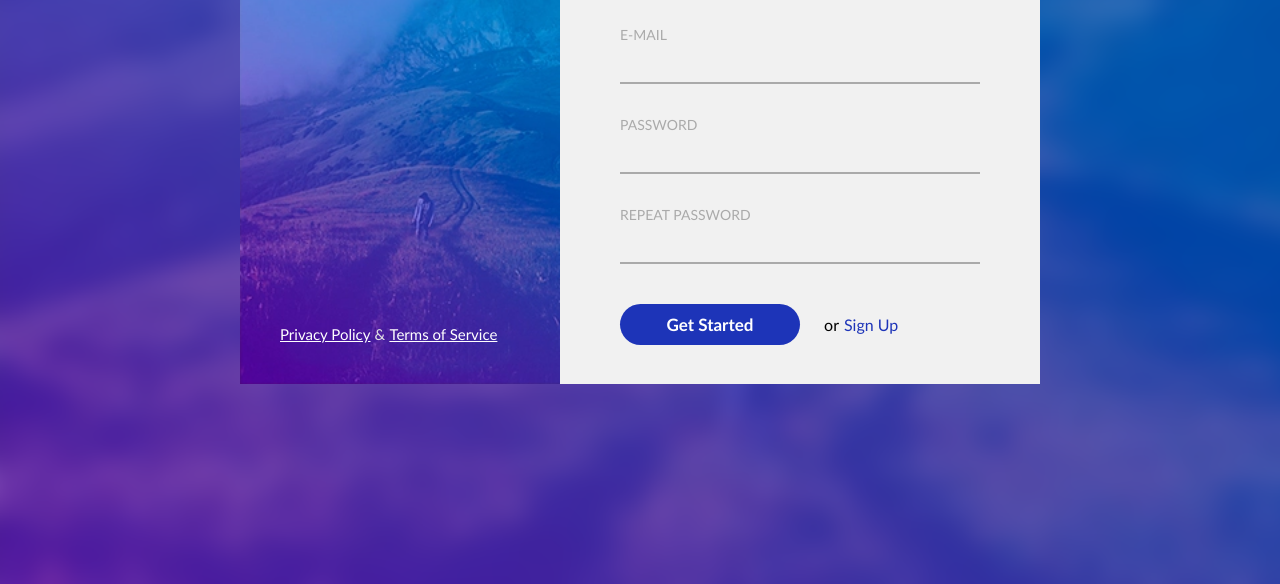
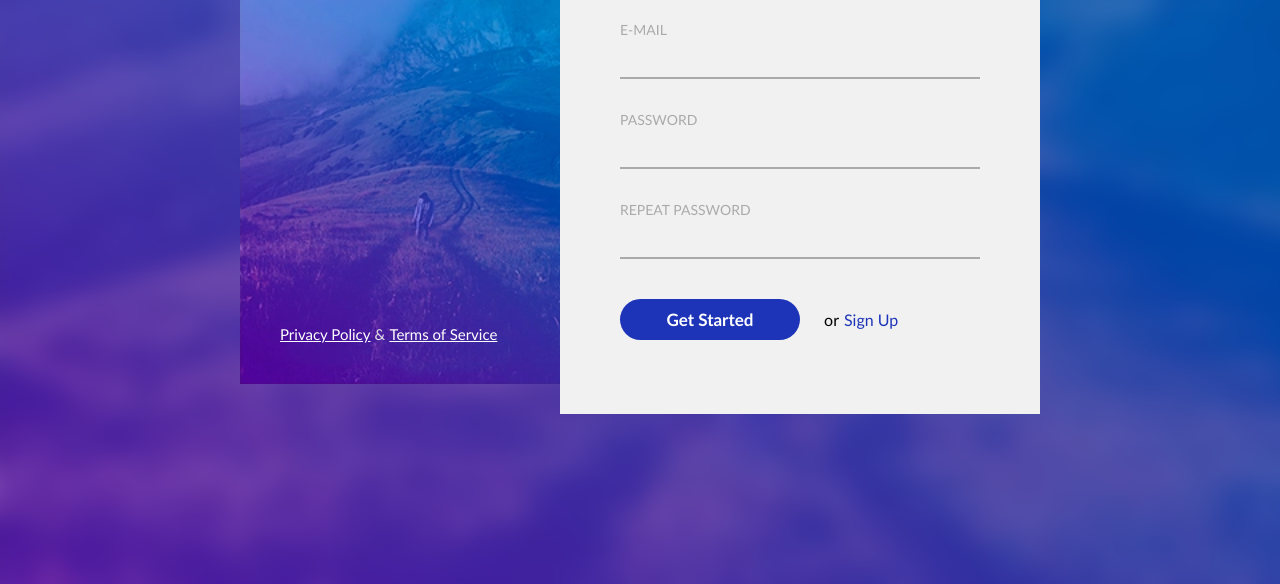
Before and after one commit to Ukanotas/18a-grupe-sign-up, a plain HTML site: page index.html in a window 1280 px wide. Shown: the part 216-800 px from the top of the page. Drawn offline with Linux system fonts and the light colour scheme.

Commit message:
updated css

```diff
--- a/main.css
+++ b/main.css
@@ -36,13 +36,14 @@ body {
 .right-column {
     display: inline-block;
     width: 60%;
-    height: 100%;
+    height: calc( 100% + 60px );
+    margin-top: -30px;
     background-color: rgb(241, 241, 241);
     float: left;
-    padding-top: 50px;
-    padding-bottom: 50px;
+    padding-top: 75px;
     padding-left: 60px;
     padding-right: 60px;
+
 }
 
 h1 {
```
